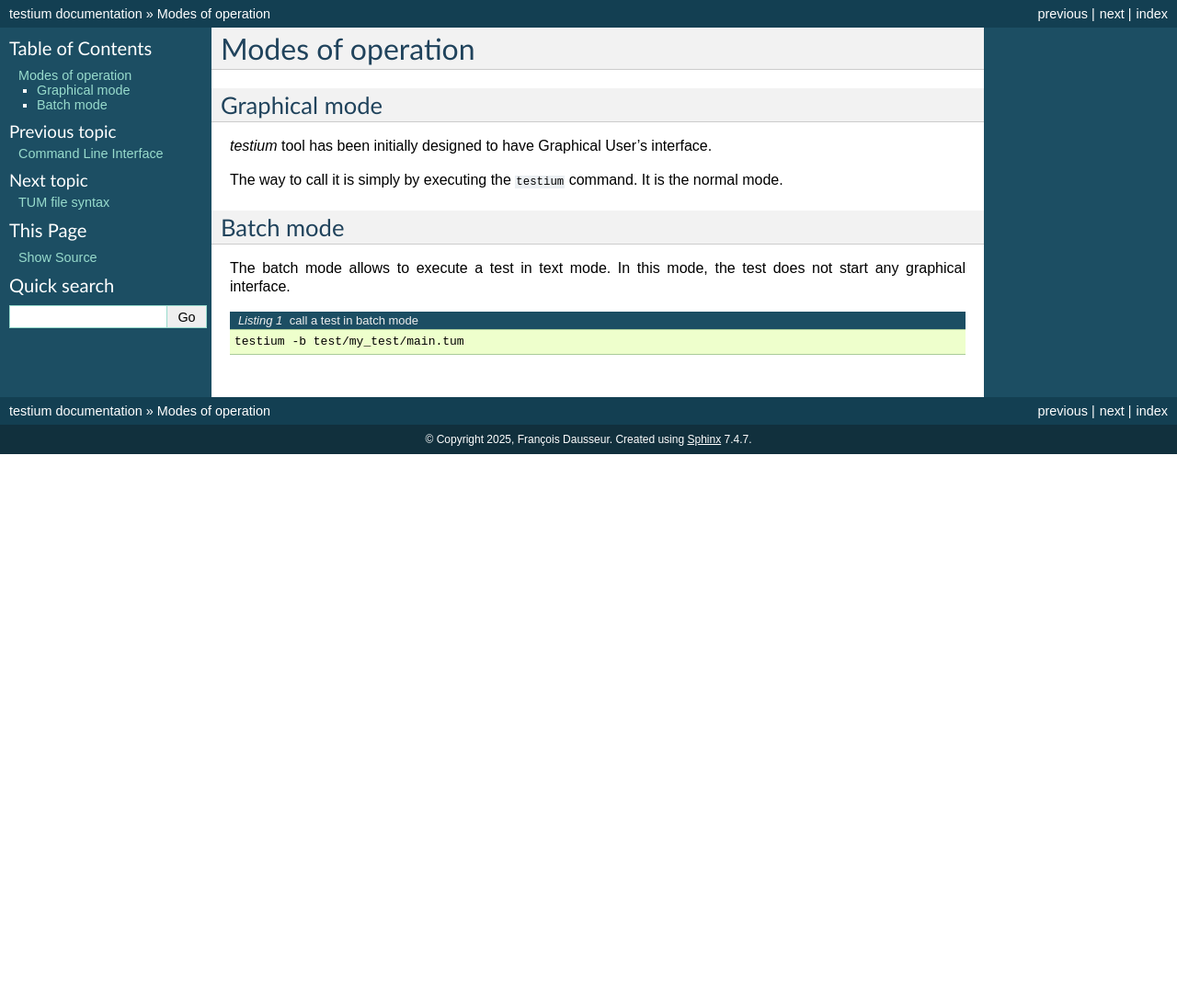
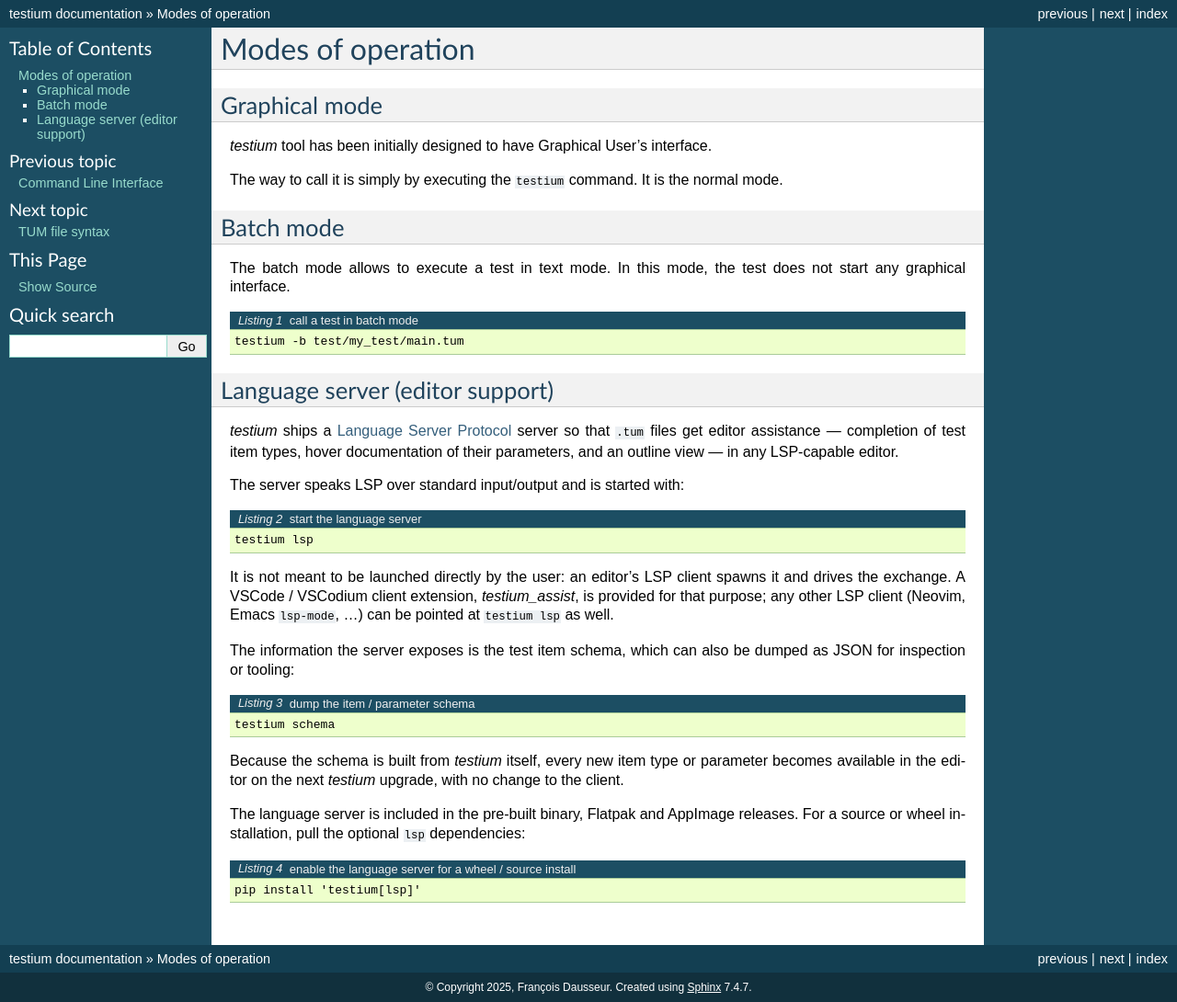
Before and after one commit to testium-HIL/testium, a Sphinx documentation site: the page built from doc/manual/sphinx/source/modes.rst, in a window 1280 px wide. Shown: the whole page at 92% size. Built offline with Sphinx 7.4.7, drawn with Linux system fonts in a browser that asks for light colours; before the commit the page ends 900 px from its top, so only the background shows below that.

Commit message:
manual: document the language server + parameter validation (0.2)
modes.rst: new 'Language server (editor support)' section — testium lsp /
testium schema, the testium_assist client, the [lsp] extra. tum_syntax.rst:
a note on parameter validation (unknown-key warning, missing-required error).
Builds clean (sphinx html, no RST errors).

Co-Authored-By: Claude Opus 4.8 <noreply@anthropic.com>

```diff
--- a/doc/manual/sphinx/source/modes.rst
+++ b/doc/manual/sphinx/source/modes.rst
@@ -23,3 +23,47 @@ graphical interface.
     :caption: call a test in batch mode
 
     testium -b test/my_test/main.tum
+
+.. _sec_language_server:
+
+Language server (editor support)
+--------------------------------
+
+*testium* ships a `Language Server Protocol
+<https://microsoft.github.io/language-server-protocol/>`_ server so that
+``.tum`` files get editor assistance — completion of test item types, hover
+documentation of their parameters, and an outline view — in any LSP-capable
+editor.
+
+The server speaks LSP over standard input/output and is started with:
+
+.. code-block:: text
+    :caption: start the language server
+
+    testium lsp
+
+It is not meant to be launched directly by the user: an editor's LSP client
+spawns it and drives the exchange. A VSCode / VSCodium client extension,
+*testium_assist*, is provided for that purpose; any other LSP client (Neovim,
+Emacs ``lsp-mode``, …) can be pointed at ``testium lsp`` as well.
+
+The information the server exposes is the test item schema, which can also be
+dumped as JSON for inspection or tooling:
+
+.. code-block:: text
+    :caption: dump the item / parameter schema
+
+    testium schema
+
+Because the schema is built from *testium* itself, every new item type or
+parameter becomes available in the editor on the next *testium* upgrade, with
+no change to the client.
+
+The language server is included in the pre-built binary, Flatpak and AppImage
+releases. For a source or wheel installation, pull the optional ``lsp``
+dependencies:
+
+.. code-block:: text
+    :caption: enable the language server for a wheel / source install
+
+    pip install 'testium[lsp]'
```
Also changed, not shown: doc/manual/sphinx/source/tum_syntax.rst (+9 -0 lines).
